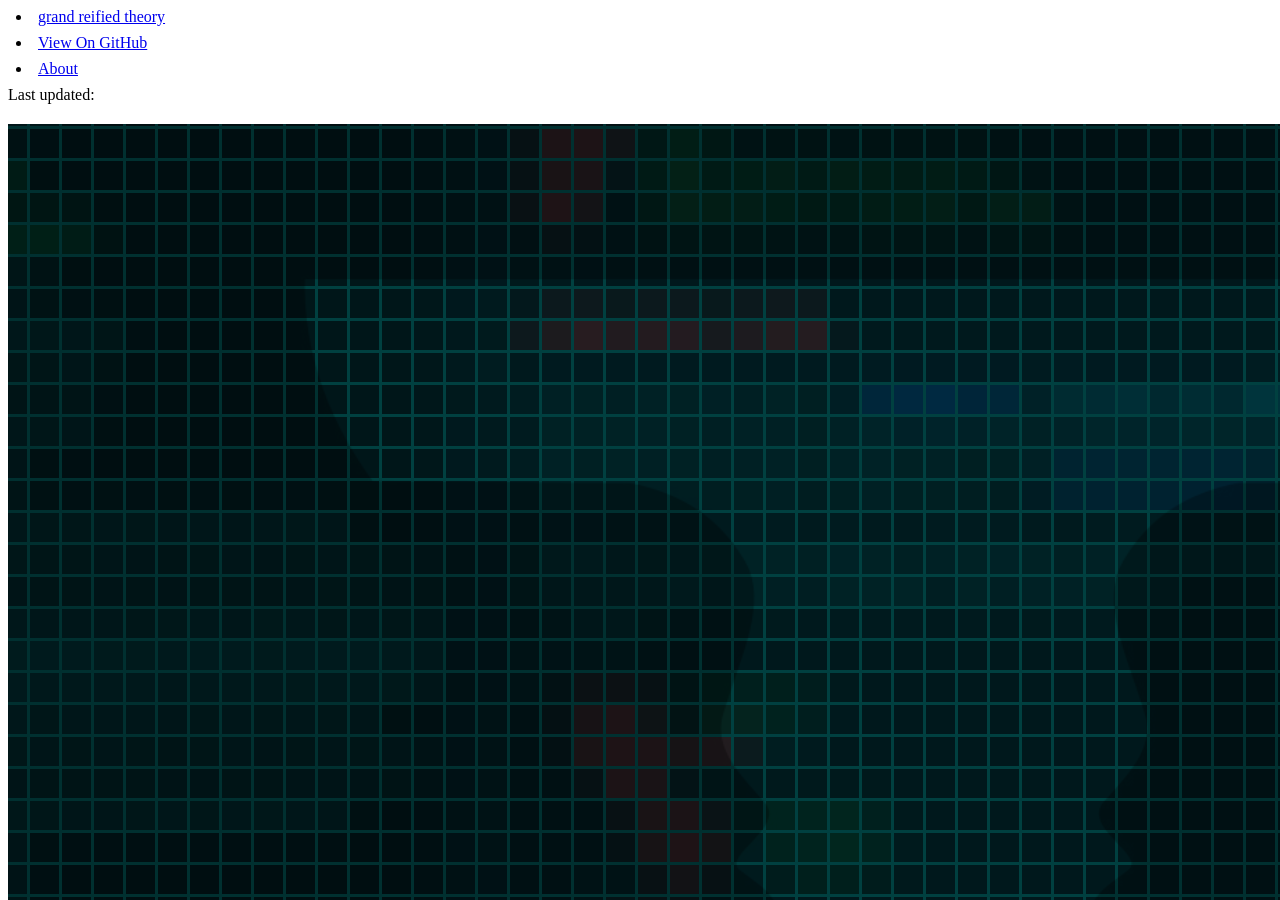
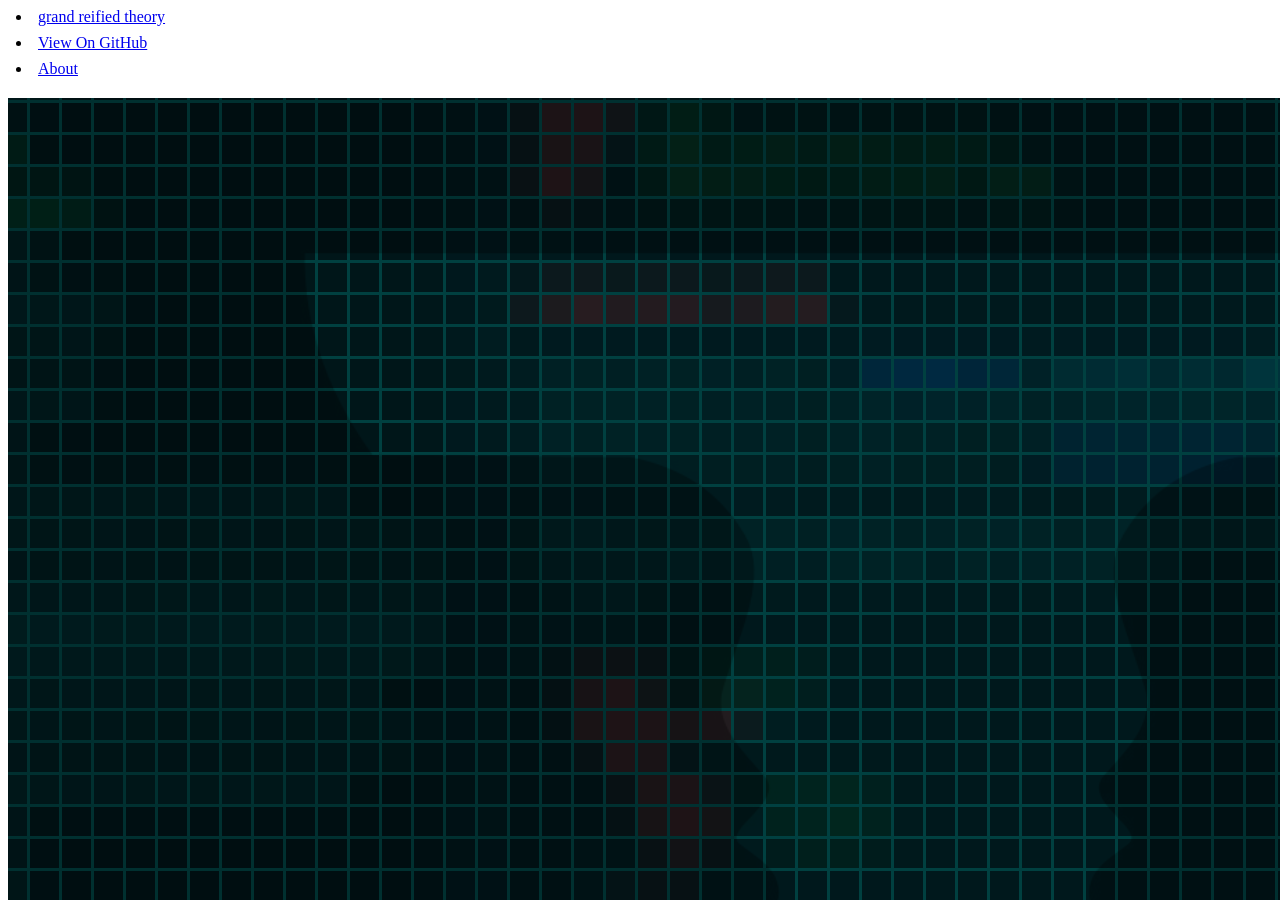
Before and after one commit to zinkem/zinkem.github.io, a Jekyll site: the page built from index.md, in a window 1280 px wide and 900 px high. Built offline with Jekyll 4.4.1, drawn with Linux system fonts in a browser that asks for light colours.

Commit message:
layout again

```diff
--- a/_layouts/default.html
+++ b/_layouts/default.html
@@ -32,7 +32,7 @@
           <li class="title">DOWNLOADS</li>
         {% endif %}
       </div><!-- end header -->
-      <span class="credits right">Last updated: {{ page.date }}</span>
+
     <div class="wrapper">
       <section>
 
--- a/_layouts/post.html
+++ b/_layouts/post.html
@@ -1,6 +1,7 @@
 ---
 layout: default
 ---
+<span class="credits right">Last updated: {{ page.date }}</span>
 <div class="wrapper">
   <section>
     <div id="title">
```
